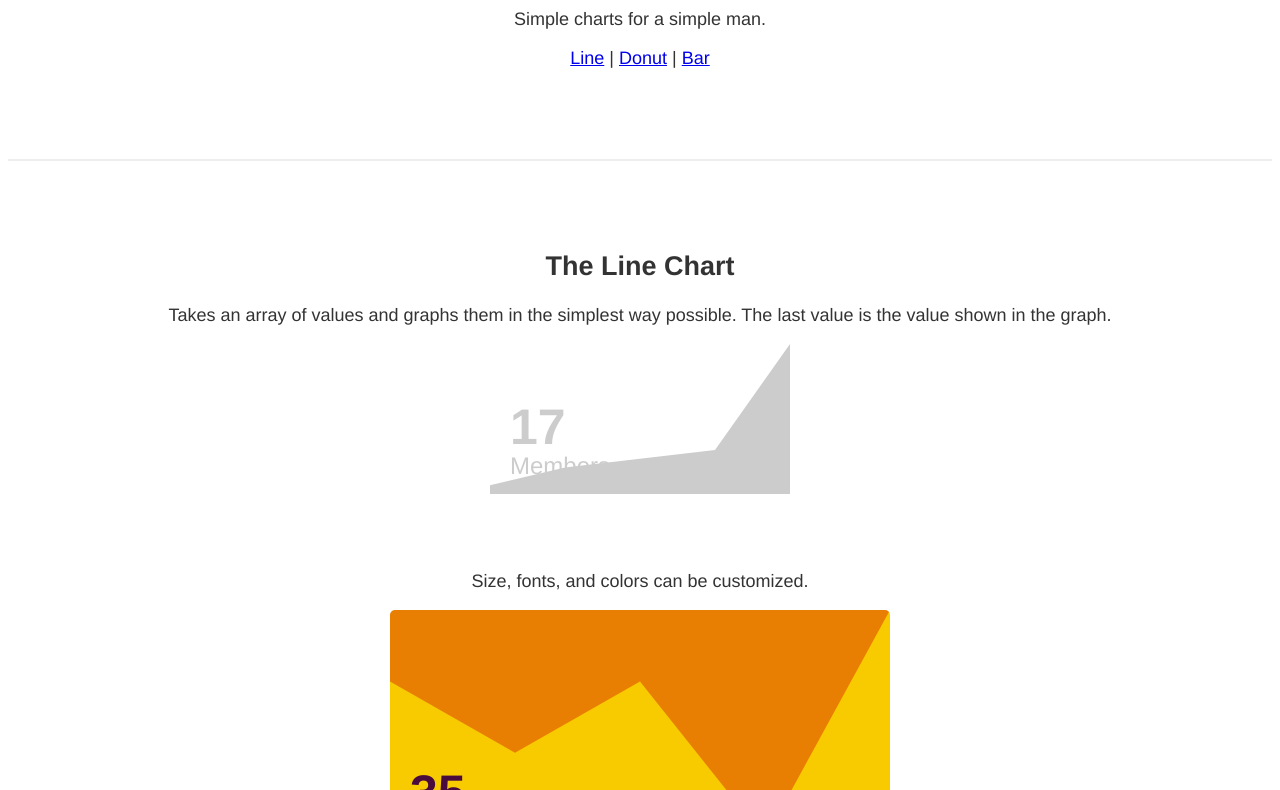
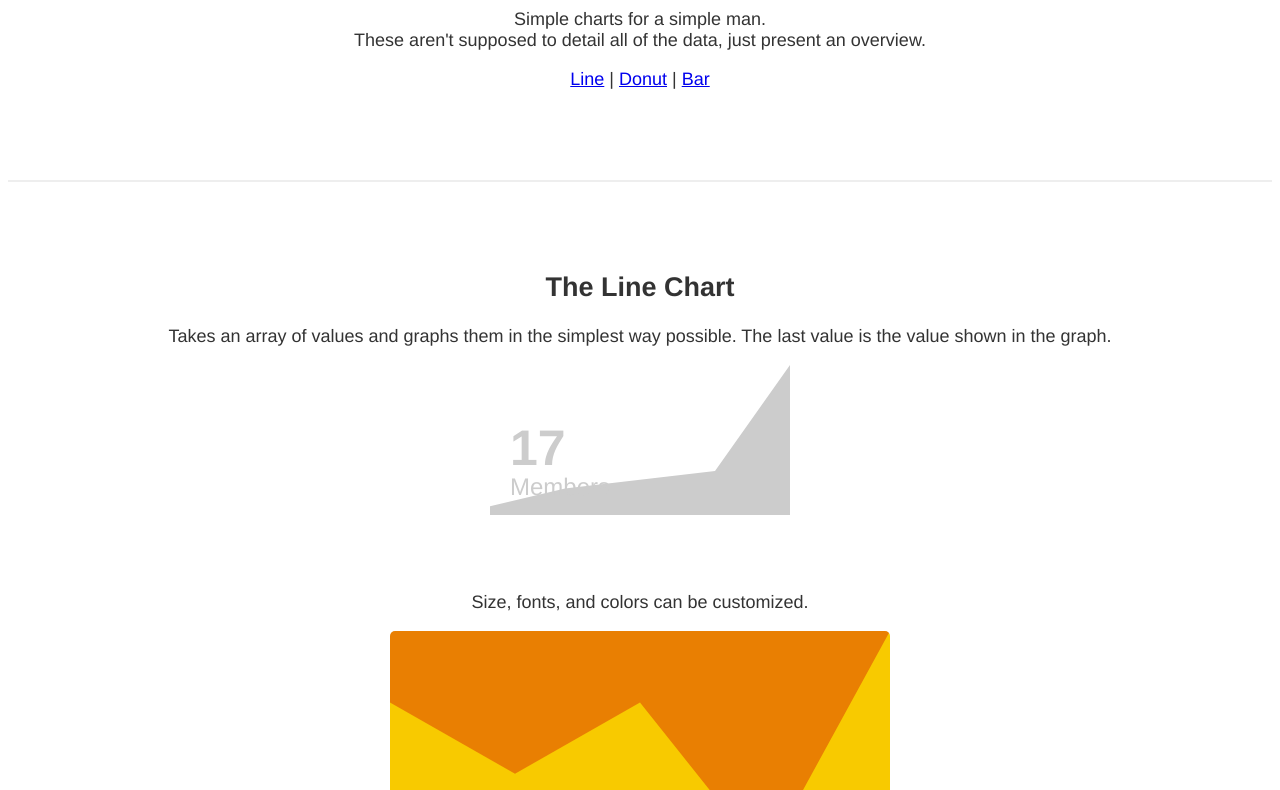
Before and after one commit to tylerlee/chartabull, a website: page index.html in a window 1280 px wide. Shown: the part 239-1029 px from the top of the page. Drawn offline with Linux system fonts and the light colour scheme.

Commit message:
udpated index

```diff
--- a/index.html
+++ b/index.html
@@ -37,7 +37,7 @@
   <body>
     <hr>
     <h1>ChartABull</h1>
-    <p>Simple charts for a simple man.</p>
+    <p>Simple charts for a simple man. <br> These aren't supposed to detail all of the data, just present an overview.</p>
     <a href="#line">Line</a> | <a href="#donut">Donut</a> | <a href="#bar"> Bar</a>
     <hr>
     <h2 id="line">The Line Chart</h2>
```
